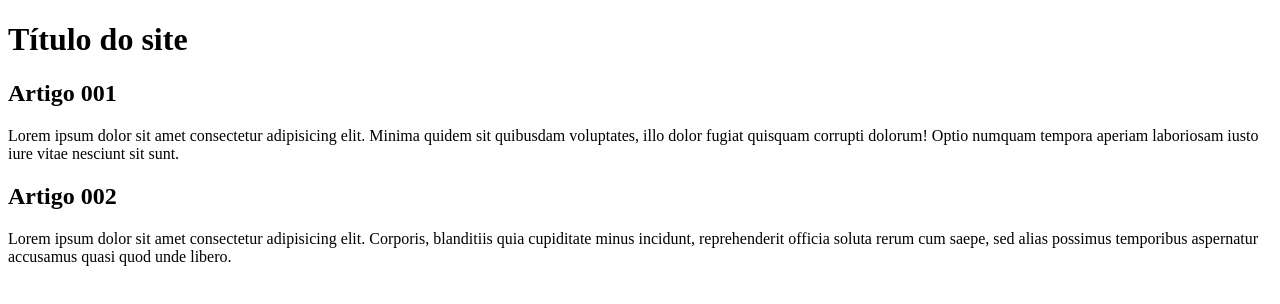
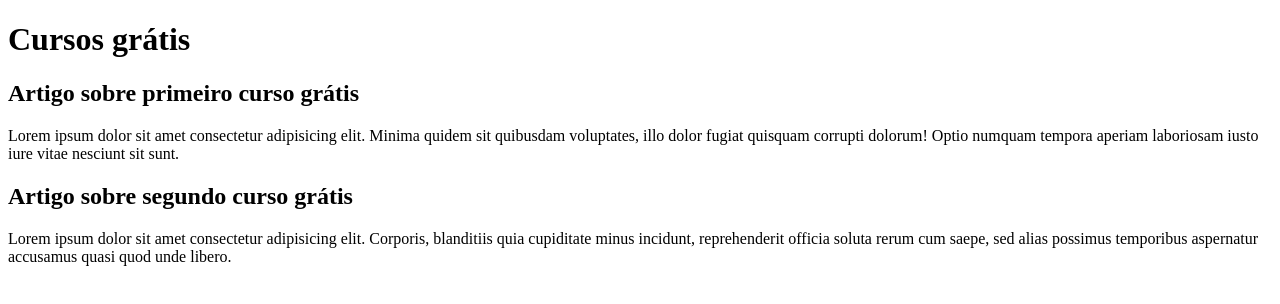
Before and after one commit to AnaClara-Cunha/Curso-de-Git-e-Git-Hub, a plain HTML site: page site-exemplo/index.html in a window 1280 px wide. Drawn offline with Linux system fonts and the light colour scheme.

Commit message:
Texto_inicial
Comecei a escrever conteúdo

```diff
--- a/site-exemplo/index.html
+++ b/site-exemplo/index.html
@@ -8,14 +8,14 @@
 <body>
     <main>
         <header>
-            <h1>Título do site</h1>
+            <h1>Cursos grátis</h1>
         </header>
         <article>
-            <h2>Artigo 001</h2>
+            <h2>Artigo sobre primeiro curso grátis</h2>
             <p>Lorem ipsum dolor sit amet consectetur adipisicing elit. Minima quidem sit quibusdam voluptates, illo dolor fugiat quisquam corrupti dolorum! Optio numquam tempora aperiam laboriosam iusto iure vitae nesciunt sit sunt.</p>
         </article>
         <article>
-            <h2>Artigo 002</h2>
+            <h2>Artigo sobre segundo curso grátis</h2>
             <p>Lorem ipsum dolor sit amet consectetur adipisicing elit. Corporis, blanditiis quia cupiditate minus incidunt, reprehenderit officia soluta rerum cum saepe, sed alias possimus temporibus aspernatur accusamus quasi quod unde libero.</p>
         </article>
     </main>
```
